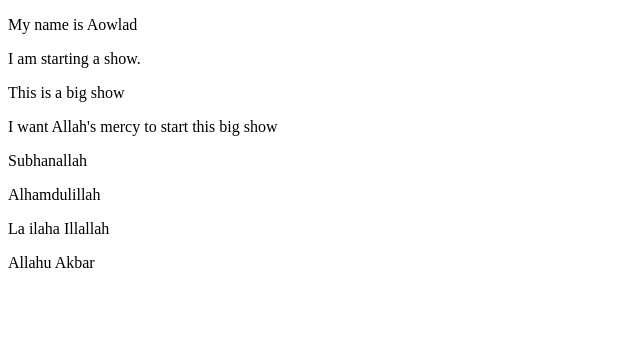
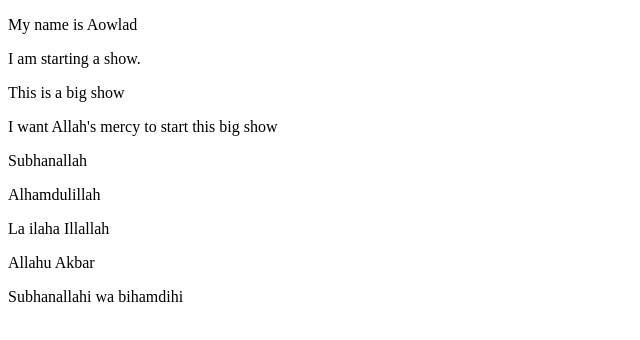
Before and after one commit to aowladmuhammad/MAHBUB, a plain HTML site: page index.html in a window 1280 px wide. Shown: the whole page, without its empty margins (0-640 px from the left). Drawn offline with Linux system fonts and the light colour scheme.

Commit message:
new test

```diff
--- a/index.html
+++ b/index.html
@@ -16,6 +16,7 @@
   <p>Alhamdulillah</p>
   <p>La ilaha Illallah</p>
   <p>Allahu Akbar</p>
+  <p>Subhanallahi wa bihamdihi</p>
 
 </body>
 </html>
```
